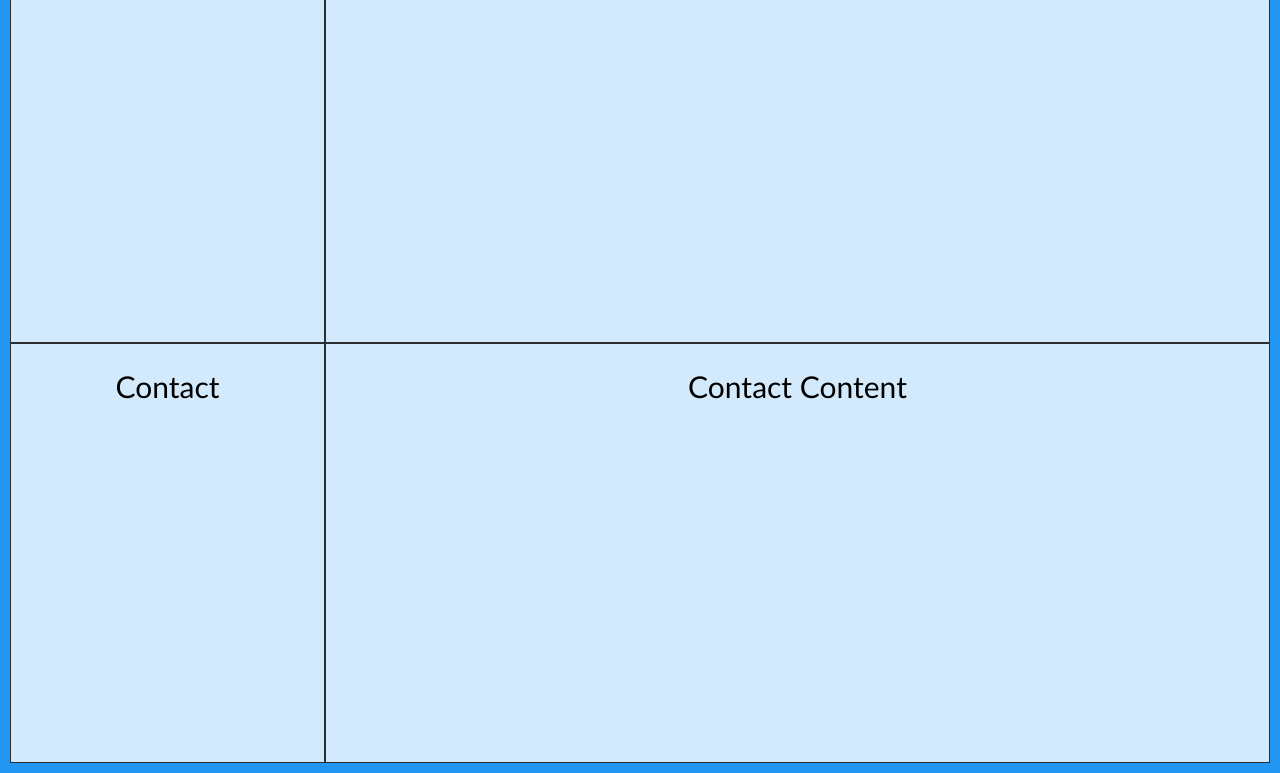
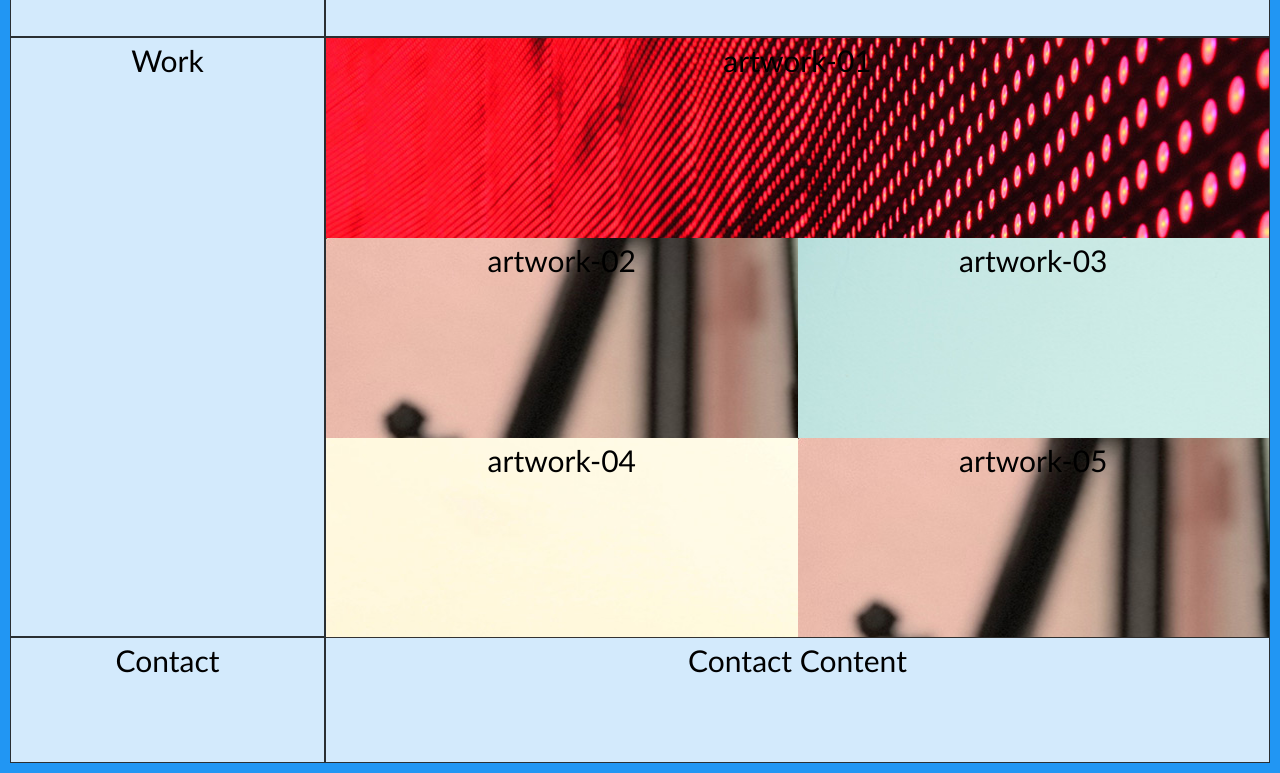
Before and after one commit to codeswitchstudio/digital-folio-01, a plain HTML site: page index.html in a window 1280 px wide. Shown: the part 754-1527 px from the top of the page. Drawn offline with Linux system fonts and the light colour scheme.

Commit message:
added inside grid

```diff
--- a/css/style.css
+++ b/css/style.css
@@ -1,6 +1,10 @@
 * {
   box-sizing: border-box;
 }
+
+
+/* breaking point is 662px in firefox */
+
 
 :root {
   --bg-color-dark: black;
@@ -102,7 +106,7 @@ nav ul li {
   width: 100vw;
   height: 100vw;
   grid-template-columns: 25% auto;
-  grid-template-rows: auto auto auto;
+  grid-template-rows: auto 600px 10%;
   grid-template-areas:
   "about about-content"
   "work work-content"
@@ -114,9 +118,52 @@ nav ul li {
 }
 
 .grid-item {
+  display: block;
   background-color: rgba(255, 255, 255, 0.8);
   border: 1px solid rgba(0, 0, 0, 0.8);
-  padding: 20px;
+  /* padding: 20px; */
   font-size: 30px;
   text-align: center;
 }
+
+.work-grid {
+  display: grid;
+  background-position: center;
+  background-size: cover ;
+  background-repeat: no-repeat;
+  cursor: pointer;
+  align-content:end;
+  grid-template-columns: repeat(auto-fit, minmax(300px, 1fr));
+  grid-template-columns: 1fr 1fr;
+  grid-template-rows: 1fr 1fr 1fr;
+  grid-template-areas:
+    "artwork-01 artwork-01 "
+    "artwork-02 artwork-03 "
+    "artwork-04 artwork-05 "
+    ;
+}
+.artwork-01 {
+  grid-area: artwork-01;
+  background-image: url("../images/02-portfolio-1.jpg");
+  min-height:200px;
+}
+.artwork-02 {
+  grid-area: artwork-02;
+  background-image: url("../images/02-portfolio-2.jpg");
+
+}
+.artwork-03 {
+  grid-area: artwork-03;
+  background-image: url("../images/02-portfolio-3.jpg");
+
+}
+.artwork-04 {
+  grid-area: artwork-04;
+  background-image: url("../images/02-portfolio-4.jpg");
+
+}
+.artwork-05 {
+  grid-area: artwork-05;
+  background-image: url("../images/02-portfolio-2.jpg");
+
+}
--- a/index.html
+++ b/index.html
@@ -5,6 +5,10 @@
   <meta charset="UTF-8">
   <meta name="viewport" content="width=device-width, initial-scale=1.0">
   <meta http-equiv="X-UA-Compatible" content="ie=edge">
+  <!-- This meta tag instructs the browser to use actual device width when displaying on a mobile device, allowing media queries to properly render -->
+  <meta name="viewport" content="width=device-width, initial-scale=1.0">
+  <link href="https://fonts.googleapis.com/css?family=Poppins:100,200,300,400,500,600,700,800,900&display=swap" rel="stylesheet">
+
   <title>Indira Endaya // Web Developer</title>
   <link rel="stylesheet" href="./css/style.css" />
 </head>
@@ -42,10 +46,34 @@
 
   <main>
     <section class="grid-container">
+      <!-- About -->
       <div class="grid-item" id="about">About</div>
       <div class="grid-item" id="about-content">About Content</div>
+
+      <!-- Work -->
+
       <div class="grid-item" id="work">Work</div>
-      <div class="grid-item" id="work-content">Work Content</div>
+
+      <div class="grid-item" id="work-content">
+        <!-- grid within grid -->
+        <div class="work-grid">
+          <div class="artwork-01">artwork-01</div>
+          <div class="artwork-02">artwork-02</div>
+          <div class="artwork-03">artwork-03</div>
+          <div class="artwork-04">artwork-04</div>
+          <div class="artwork-05">artwork-05</div>
+        </div>
+
+
+
+      <!--parent closing tags  -->
+        </div>
+    </div>
+
+      </div>
+    </div>
+
+      <!-- Contact -->
       <div class="grid-item" id="contact">Contact</div>
       <div class="grid-item" id="contact-content">Contact Content</div>
     </section>
```
